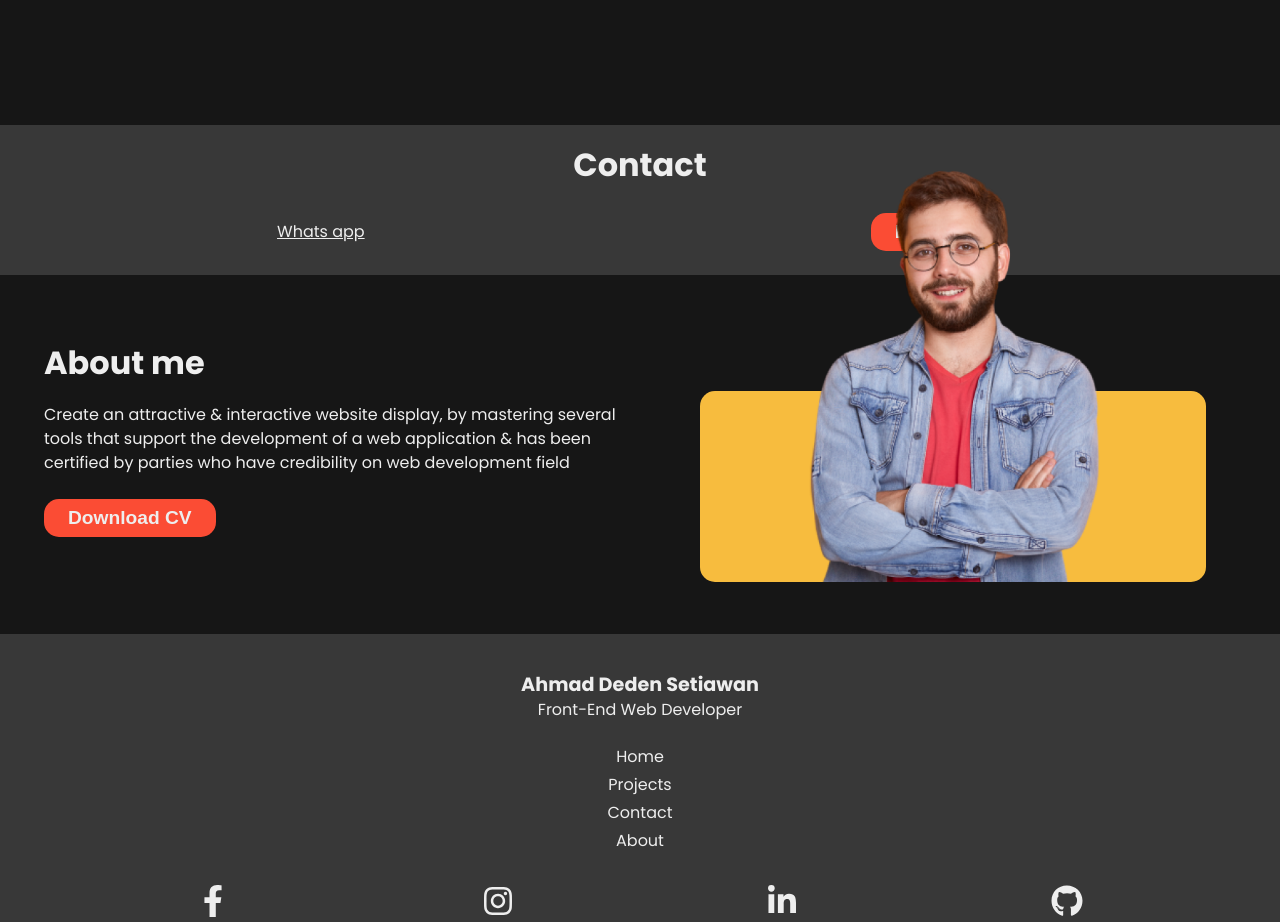
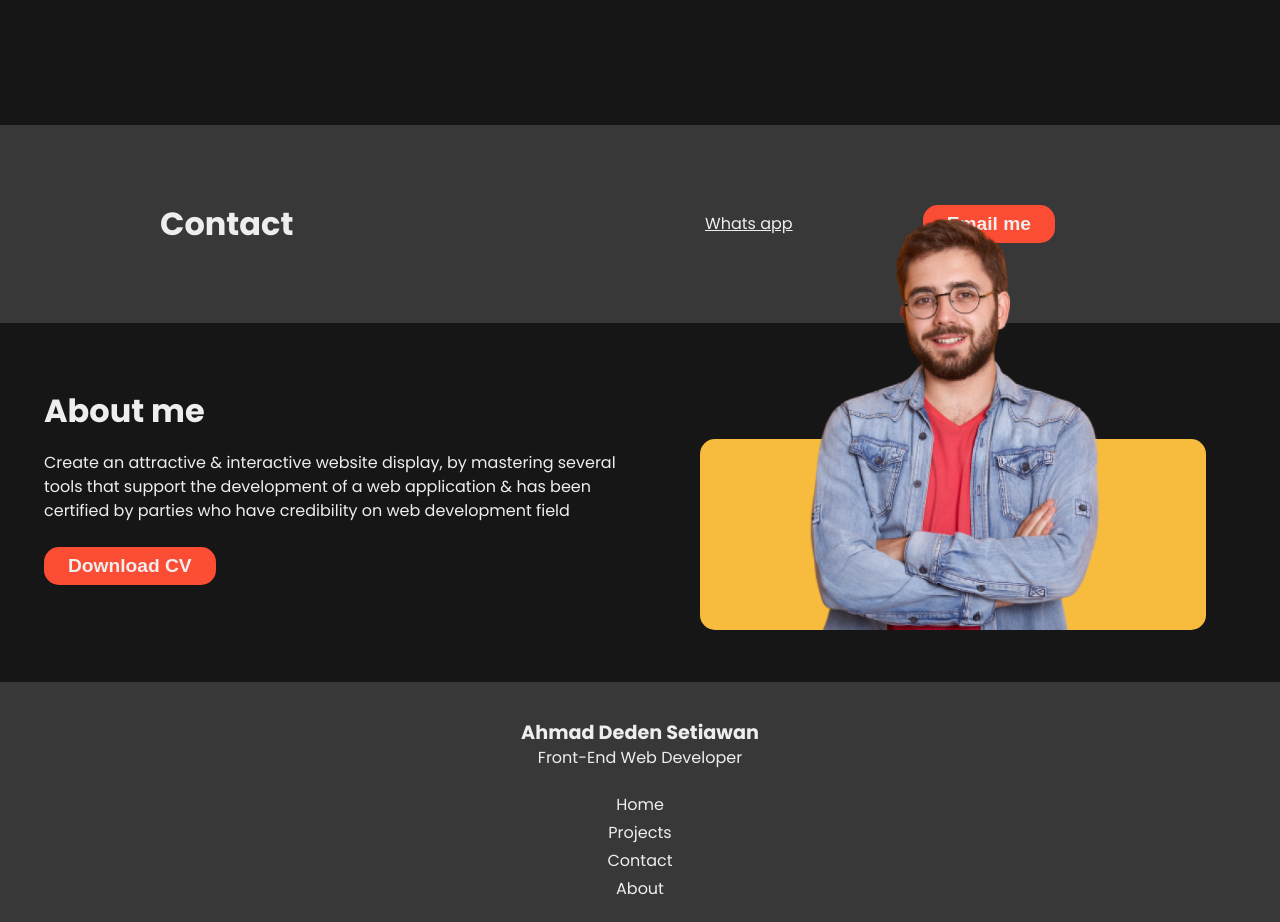
Before and after one commit to Dedenno17/website-protofolio-pribadi, a React (Create React App) app: page / in a window 1280 px wide. Shown: the part 1280-2202 px from the top of the page. Built offline with nearby package versions, Linux system fonts and the light colour scheme.

Commit message:
memperbaiki style Contact ketika screen lg

```diff
--- a/src/Components/Contact/Contact.jsx
+++ b/src/Components/Contact/Contact.jsx
@@ -4,6 +4,7 @@ import Button from "../UI/Button";
 const Contact = () => {
   return (
     <div className={styles.contact} id="contact">
+      <div>
         <h2>Contact</h2>
         <span>
           <a href="https://wa.me/88214455616" target="__blank">
@@ -14,6 +15,7 @@ const Contact = () => {
           </a>
         </span>
       </div>
+    </div>
   );
 };
 
--- a/src/styles/Contact.module.css
+++ b/src/styles/Contact.module.css
@@ -2,30 +2,62 @@
   width: 100%;
   padding: 24px;
   background-color: #383838;
+  display: flex;
+}
+
+.contact > div {
+  margin: auto;
+  width: 75%;
   display: flex;
   flex-direction: column;
   justify-content: space-between;
   align-items: center;
 }
 
-.contact h2 {
+.contact > div h2 {
   font-size: 2rem;
   font-weight: 600;
   color: #eee;
   margin-bottom: 32px;
 }
 
-.contact > span {
+.contact > div > span {
   width: 100%;
   display: flex;
   align-items: center;
   justify-content: space-around;
 }
 
-.contact > span a {
+.contact > div > span a {
   color: #eee;
 }
 
-.contact > span a:hover {
+.contact > div > span a:hover {
   color: #fb4c34;
 }
+
+/* pc Size */
+@media screen and (min-width: 1024px) {
+  .contact {
+    padding: 80px 0;
+  }
+
+  .contact > div {
+    flex-direction: row;
+  }
+
+  .contact > div h2 {
+    margin-bottom: 0;
+  }
+
+  .contact > div > span {
+    width: 50%;
+  }
+}
+
+/* 4k Size */
+@media screen and (min-width: 1440px) {
+  .contact > div {
+    width: 1033px;
+  }
+}
```
Lines whose indentation alone changed are shown as unchanged.
